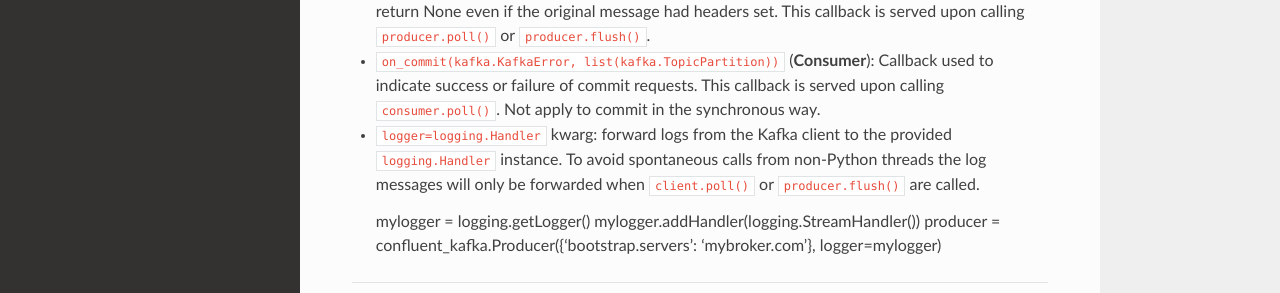
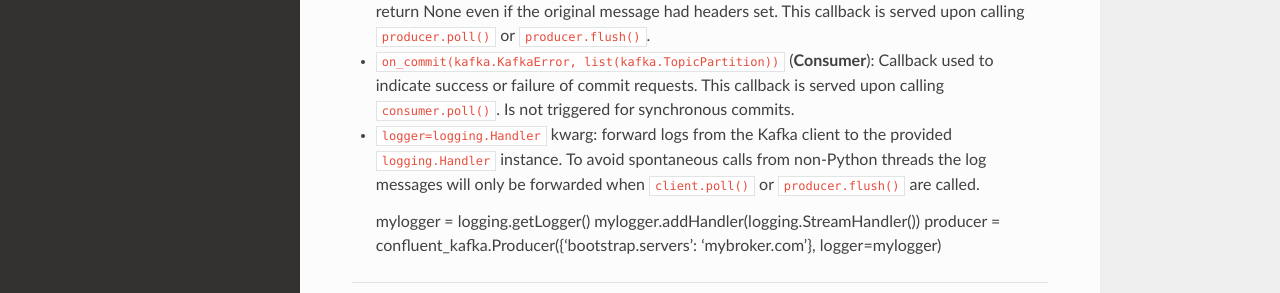
Before and after one commit to confluentinc/confluent-kafka-python, a Sphinx documentation site: the page built from docs/index.rst, in a window 1280 px wide and 900 px high, scrolled down 2817 px. Shown: the part 512-805 px from the top of the window. Built offline with Sphinx 7.4.7 and the Read the Docs theme 2.0.0, drawn with Linux system fonts in a browser that asks for light colours.

Commit message:
small grammar fix

```diff
--- a/docs/index.rst
+++ b/docs/index.rst
@@ -135,7 +135,7 @@
   had headers set. This callback is served upon calling ``producer.poll()`` or ``producer.flush()``.
 
 * ``on_commit(kafka.KafkaError, list(kafka.TopicPartition))`` (**Consumer**): Callback used to indicate success or failure
-  of commit requests. This callback is served upon calling ``consumer.poll()``. Not apply to commit in the synchronous way.
+  of commit requests. This callback is served upon calling ``consumer.poll()``. Is not triggered for synchronous commits.
 
 * ``logger=logging.Handler`` kwarg: forward logs from the Kafka client to the
   provided ``logging.Handler`` instance.
```
